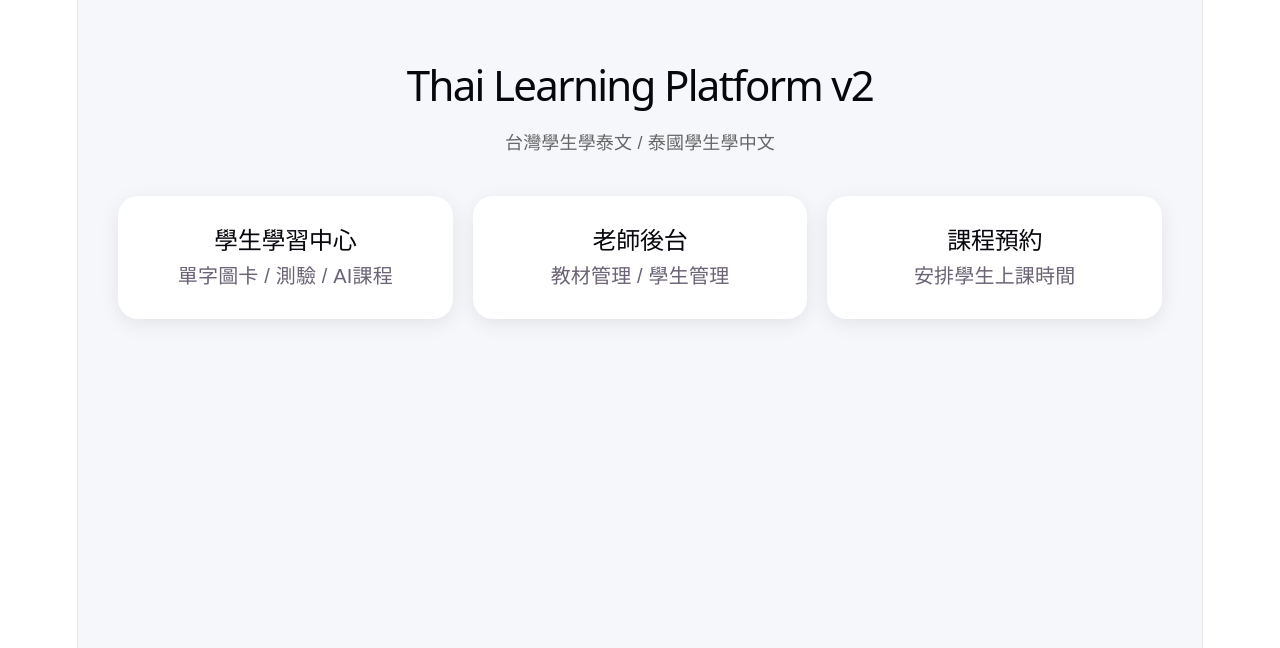
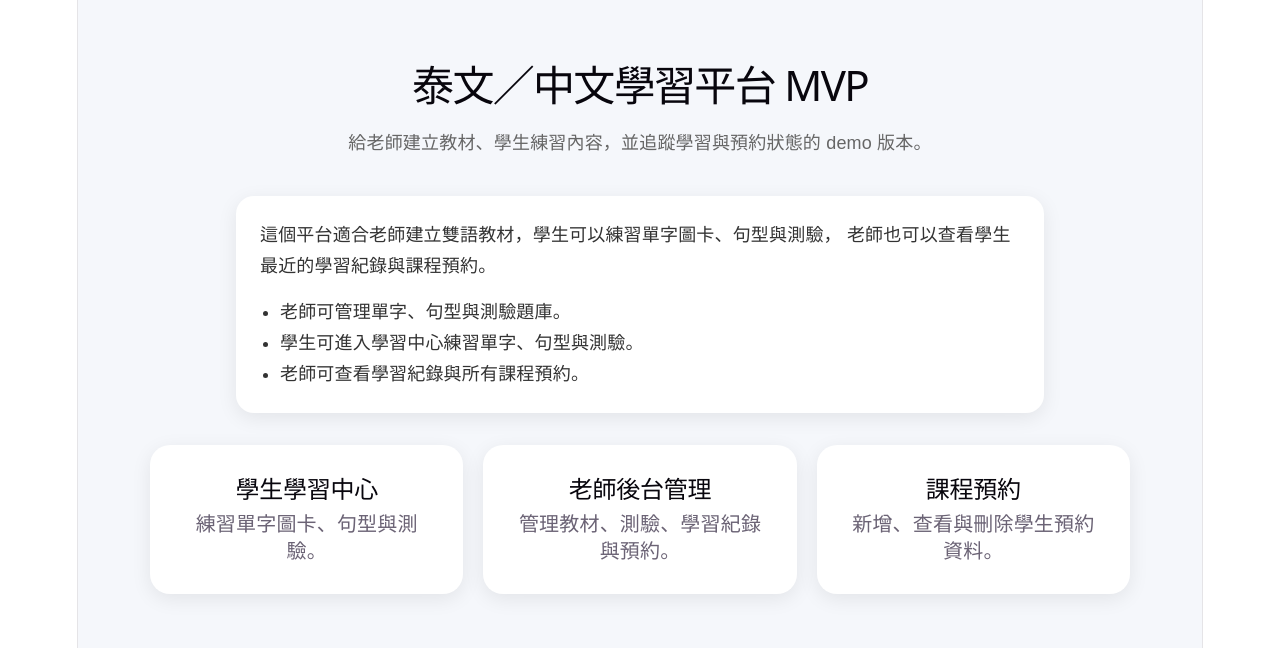
Before and after one commit to a0936138746-ui/thai-learning-platform-v2, a React (Vite) app: page / in a window 1280 px wide. Shown: the top 648 px of the page. Built offline with nearby package versions, Linux system fonts and the light colour scheme.

Commit message:
polish homepage demo layout

```diff
--- a/src/pages/HomePage.jsx
+++ b/src/pages/HomePage.jsx
@@ -1,25 +1,64 @@
-import { cardStyle, gridStyle, pageStyle, subtitleStyle, titleStyle } from "../styles";
+import { cardStyle, pageStyle, subtitleStyle, titleStyle } from "../styles";
+
+const homeGridStyle = {
+  display: "grid",
+  gridTemplateColumns: "repeat(auto-fit, minmax(240px, 1fr))",
+  gap: "20px",
+  maxWidth: "980px",
+  margin: "0 auto",
+};
+
+const introStyle = {
+  maxWidth: "760px",
+  margin: "0 auto 32px",
+  padding: "24px",
+  borderRadius: "18px",
+  background: "white",
+  boxShadow: "0 5px 20px rgba(0,0,0,0.08)",
+  textAlign: "left",
+  color: "#333",
+  lineHeight: 1.7,
+};
+
+const introListStyle = {
+  margin: "16px 0 0",
+  paddingLeft: "20px",
+};
 
 export default function HomePage({ setPage }) {
   return (
     <div style={pageStyle}>
-      <h1 style={titleStyle}>Thai Learning Platform v2</h1>
-      <p style={subtitleStyle}>台灣學生學泰文 / 泰國學生學中文</p>
+      <h1 style={titleStyle}>泰文／中文學習平台 MVP</h1>
+      <p style={subtitleStyle}>
+        給老師建立教材、學生練習內容，並追蹤學習與預約狀態的 demo 版本。
+      </p>
 
-      <div style={gridStyle}>
+      <section style={introStyle}>
+        <p>
+          這個平台適合老師建立雙語教材，學生可以練習單字圖卡、句型與測驗，
+          老師也可以查看學生最近的學習紀錄與課程預約。
+        </p>
+        <ul style={introListStyle}>
+          <li>老師可管理單字、句型與測驗題庫。</li>
+          <li>學生可進入學習中心練習單字、句型與測驗。</li>
+          <li>老師可查看學習紀錄與所有課程預約。</li>
+        </ul>
+      </section>
+
+      <div style={homeGridStyle}>
         <div style={cardStyle} onClick={() => setPage("student")}>
           <h2>學生學習中心</h2>
-          <p>單字圖卡 / 測驗 / AI課程</p>
+          <p>練習單字圖卡、句型與測驗。</p>
         </div>
 
         <div style={cardStyle} onClick={() => setPage("teacher")}>
-          <h2>老師後台</h2>
-          <p>教材管理 / 學生管理</p>
+          <h2>老師後台管理</h2>
+          <p>管理教材、測驗、學習紀錄與預約。</p>
         </div>
 
         <div style={cardStyle} onClick={() => setPage("booking")}>
           <h2>課程預約</h2>
-          <p>安排學生上課時間</p>
+          <p>新增、查看與刪除學生預約資料。</p>
         </div>
       </div>
     </div>
```
